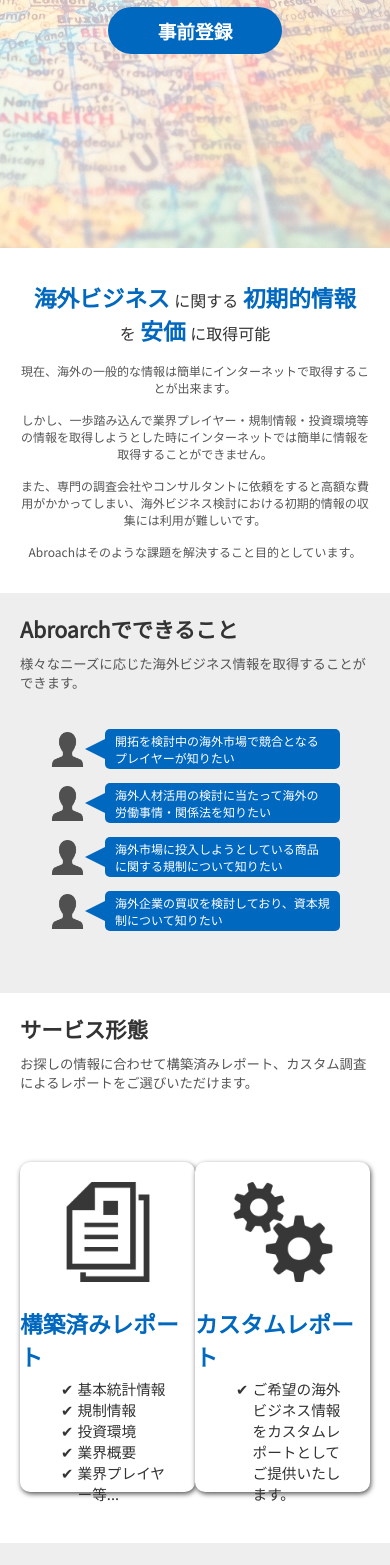
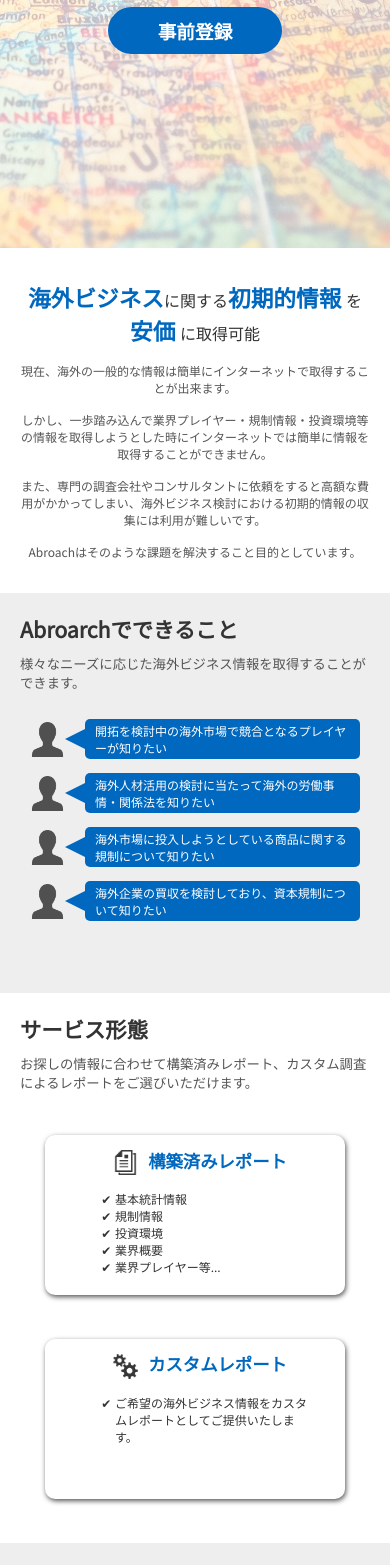
Before and after one commit to YokoMasa/abroarch-poc, a Nuxt app: page / in a window 390 px wide. Shown: the part 432-1997 px from the top of the page. Built offline with nearby package versions, Linux system fonts and the light colour scheme.

Commit message:
added things

```diff
--- a/pages/index.vue
+++ b/pages/index.vue
@@ -17,21 +17,17 @@
         <!--<div class="headline">Abroarchの特徴</div>-->
         <div class="strength">
           <div class="strength-headline">
-            <span class="strength-emph">海外ビジネス</span>
-            に関する
+            <span class="strength-textBlock">
+              <span class="strength-emph">海外ビジネス</span>に関する
+            </span>
+            <span class="strength-textBlock">
               <span class="strength-emph">初期的情報</span>
               を
+            </span>
+            <span class="strength-textBlock">
               <span class="strength-emph">安価</span>
               に取得可能
-          </div>
-          <div class="sp-strength-headline">
-            <span class="strength-emph">海外ビジネス</span>
-            に関する
-            <span class="strength-emph">初期的情報</span>
-            <br>
-            を
-            <span class="strength-emph">安価</span>
-            に取得可能
+            </span>
           </div>
           <div class="strength-description">
             <p>
@@ -94,8 +90,10 @@
         <div class="plansWrapper">
 
           <div class="plan">
+            <div class="plan-header">
               <img class="plan-image" src="~/assets/premade.png">
               <div class="plan-name">構築済みレポート</div>
+            </div>
             <div class="plan-description">
               <ul>
                 <li>基本統計情報</li>
@@ -108,8 +106,10 @@
           </div>
 
           <div class="plan">
+            <div class="plan-header">
               <img class="plan-image" src="~/assets/custommade.png">
               <div class="plan-name">カスタムレポート</div>
+            </div>
             <div class="plan-description">
               <ul>
                 <li>ご希望の海外ビジネス情報をカスタムレポートとしてご提供いたします。</li>
@@ -178,7 +178,7 @@
   flex-wrap: wrap;
   align-items: center;
   justify-content: space-between;
-  margin: 30px;
+  margin: 20px 10px;
 }
 
 .issue {
@@ -285,6 +285,12 @@
   border-radius: 10px;
   box-shadow: 1px 2px 5px #555;
 
+  &-header {
+    display: flex;
+    flex-direction: column;
+    align-items: center;
+  }
+
   &-image {
     width: 100px;
     height: 100px;
@@ -308,12 +314,6 @@
   }
 }
 
-.sp-strength-headline {
-  display: none;
-  font-size: 12pt;
-  text-align: center;
-}
-
 .strength {
   margin-top: 15px;
   height: 100%;
@@ -331,6 +331,10 @@
     font-size: 28pt;
     font-weight: 700;
     color: $primaryDark;
+  }
+
+  &-textBlock {
+    display: inline-block;
   }
 
   &-description {
@@ -416,7 +420,7 @@
 
 .strength {
   &-headline {
-    display: none;
+    font-size: 12pt;
   }
 
   &-emph {
@@ -436,7 +440,6 @@
 .issueList {
   flex-direction: column;
   align-items: center;
-  margin: 30px;
 }
 
 .issue {
@@ -459,6 +462,53 @@
   }
 }
 
+.plansWrapper {
+  flex-direction: column;
+  align-items: center;
+  justify-content: space-evenly;
+}
+
+.plan {
+  max-width: 400px;
+  height: 160px;
+  margin-top: 10px;
+  justify-content: start;
+  align-items: center;
+  background: white;
+  border-radius: 10px;
+  box-shadow: 1px 2px 5px #555;
+
+  &-header {
+    flex-direction: row;
+  }
+
+  &-image {
+    width: 25px;
+    height: 25px;
+    margin: 15px 10px;
+  }
+
+  &-name {
+    font-weight: 600;
+    font-size: 13pt;
+    color: $primaryDark;
+    margin-bottom: 5px;
+  }
+
+  &-description {
+    width: 80%;
+    font-size: 9pt;
+  }
+
+  &-description li {
+    list-style: '✔ ';
+  }
+}
+
+.googleFormWrapper {
+  height: 1100px;
+}
+
 }
 
 </style>
```
Lines whose indentation alone changed are shown as unchanged.
